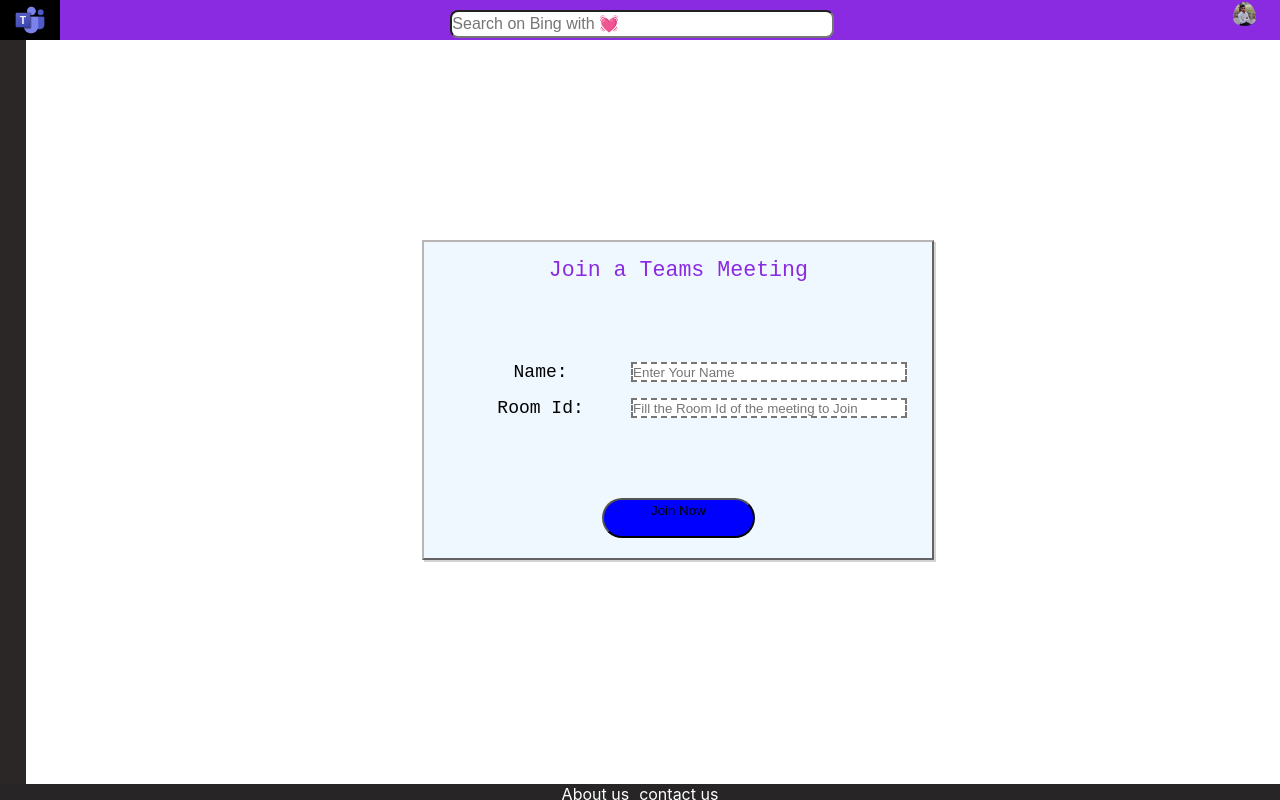
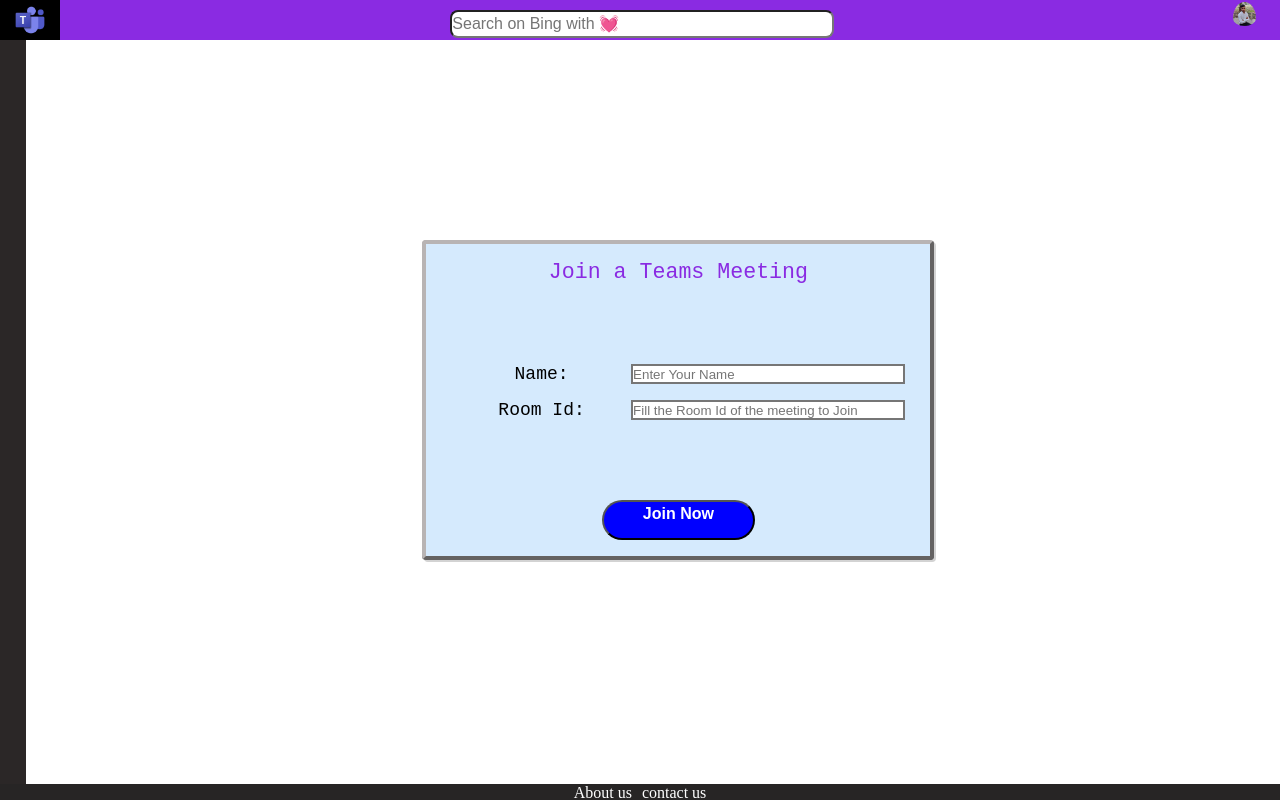
Before and after one commit to debojeetjha10/video-chat-application-client-side, a React (Create React App) app: page /join in a window 1280 px wide. Built offline with nearby package versions, Linux system fonts and the light colour scheme.

Commit message:
changed some css

```diff
--- a/src/components/StyleSheets/Buttons/BigBlueButton.css
+++ b/src/components/StyleSheets/Buttons/BigBlueButton.css
@@ -3,4 +3,9 @@
   width: 12vw;
   height: 5vh;
   border-radius: 2rem;
+  cursor: pointer;
+  font-size: medium;
+  font-weight: bold;
+  color: white;
+  padding-top: 3px;
 }
--- a/src/components/StyleSheets/Input/NormalInput.css
+++ b/src/components/StyleSheets/Input/NormalInput.css
@@ -1,4 +1,4 @@
 .Normal-Input{
     height: 2.5vh;
-    border-style: dashed;
+    border-style: solid;
 }
--- a/src/components/StyleSheets/MiddleCard/MiddleCard.css
+++ b/src/components/StyleSheets/MiddleCard/MiddleCard.css
@@ -1,6 +1,6 @@
 .Middle-Card {
   position: absolute;
-  background-color: aliceblue;
+  background-color: rgb(213, 234, 253);
   top: 30vh;
   left: 33vw;
   height: 40vh;
@@ -8,14 +8,15 @@
   font-family: "Courier New", Courier, monospace;
   text-align: center;
   border-color: rgb(184, 180, 180);
-  border-width: 2px;
+  border-width: 0.5vh;
   border-style: outset;
   box-shadow: 2px 2px lightgray;
+  border-radius: 0.5vh;
   padding-left: 2vw;
   padding-right: 2vw;
 }
 .Middle-Card:hover {
-    box-shadow: 10px 10px lightgray;
+  box-shadow: 10px 10px lightgray;
   top:29.5vh;
   left:32.5vw;
   transition: all 0.2s ease-out;
--- a/src/index.css
+++ b/src/index.css
@@ -1,16 +1,4 @@
-body {
-  margin: 0;
-  font-family: -apple-system, BlinkMacSystemFont, 'Segoe UI', 'Roboto', 'Oxygen',
-    'Ubuntu', 'Cantarell', 'Fira Sans', 'Droid Sans', 'Helvetica Neue',
-    sans-serif;
-  -webkit-font-smoothing: antialiased;
-  -moz-osx-font-smoothing: grayscale;
-}
 
-code {
-  font-family: source-code-pro, Menlo, Monaco, Consolas, 'Courier New',
-    monospace;
-}
 *{
   padding: 0;
   margin: 0;
```
